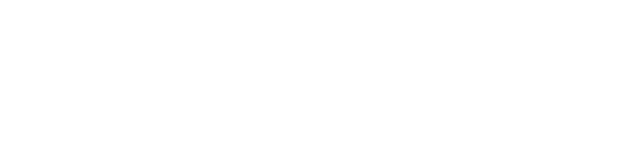
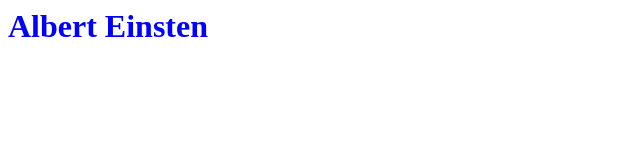
Before and after one commit to ev9087/pages, a plain HTML site: page index.html in a window 1280 px wide. Shown: the whole page, without its empty margins (0-640 px from the left). Drawn offline with Linux system fonts and the light colour scheme.

Commit message:
Update index.html

```diff
--- a/index.html
+++ b/index.html
@@ -1,4 +1,30 @@
 <html>
 <head>
-<title> your name
+<title>e4e</title>
+ <style>
+ body{
+color:blue;
+backround-color:black
+}
+
+h1{
+
+}
+
+</style>
 </head>
+
+
+<body>
+
+<h1>
+Albert Einsten
+</h1>
+<img scr=
+
+
+
+</body>
+
+
+</html>
```
